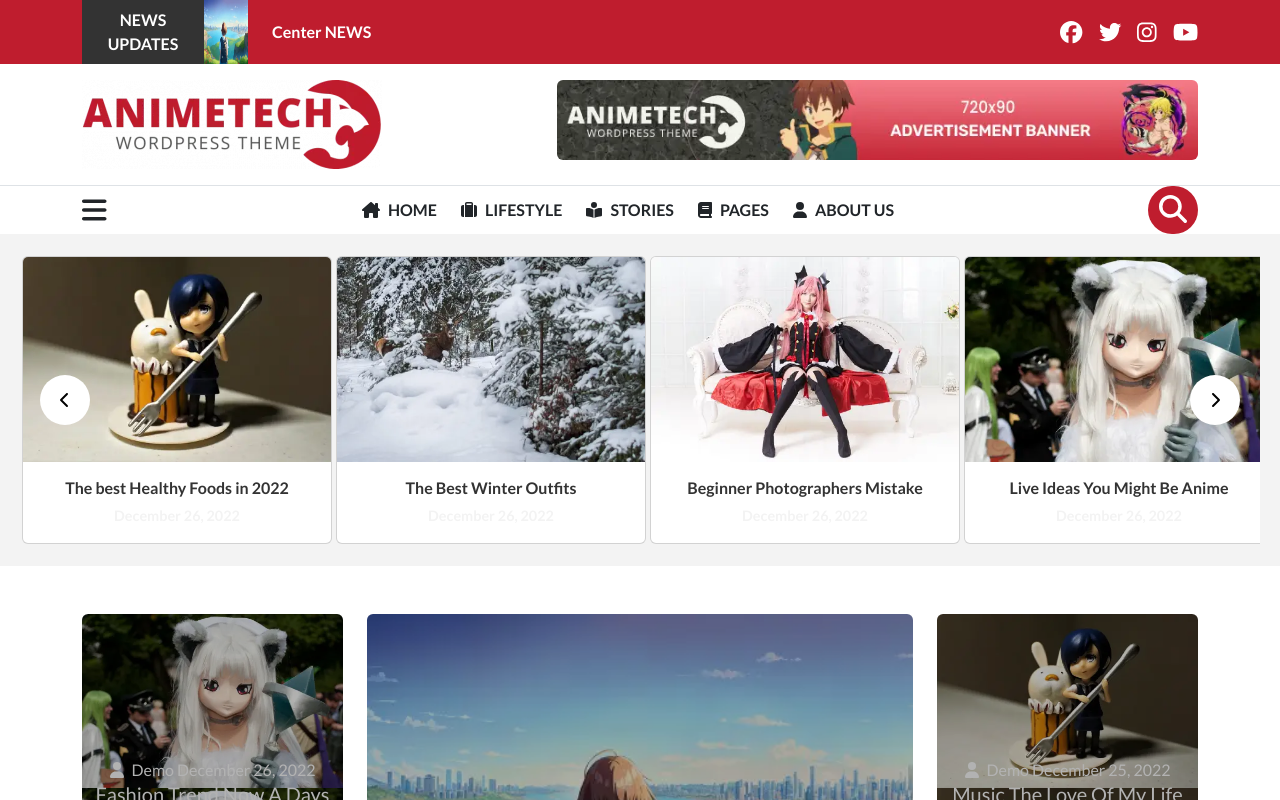
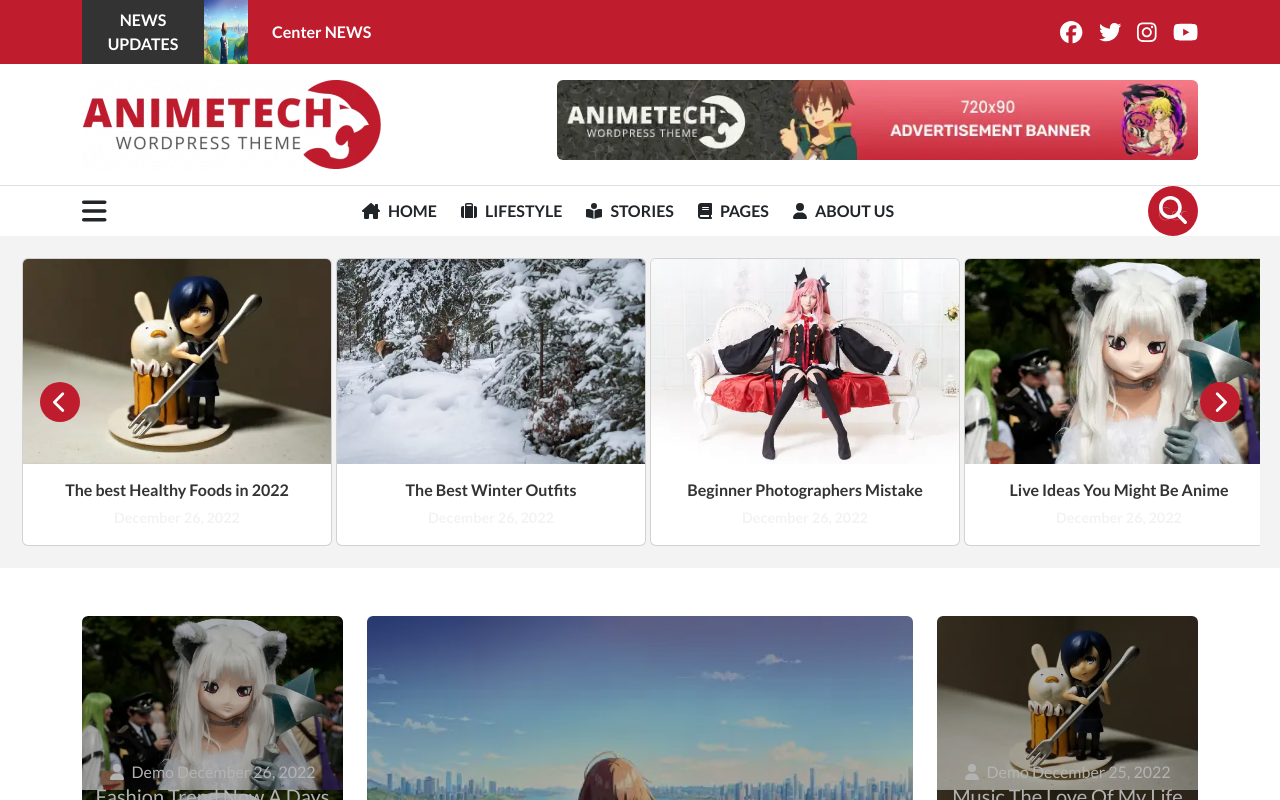
Before and after one commit to Spectrum5/proj-html-vuejs, a Vue app: page / in a window 1280 px wide. Shown: the top 800 px of the page. Built offline with nearby package versions, Linux system fonts and the light colour scheme.

Commit message:
aggiunto hover su arrow SliderMain - Fix Search NavHeader

```diff
--- a/src/components/Header/NavHeader.vue
+++ b/src/components/Header/NavHeader.vue
@@ -82,16 +82,15 @@ ul {
 }
 
 .input-search {
-    height: 48px;
-    width: 40px;
+    height: 50px;
+    width: 50px;
     border-style: none;
     padding: 10px;
-    font-size: 16px;
+    font-size: 1.3rem;
     outline: none;
     border-radius: 25px;
     transition: all .5s ease-in-out;
     background-color: $background_red;
-    padding-right: 40px;
     color: $text_white;
 }
 
@@ -105,7 +104,6 @@ ul {
     width: 50px;
     height: 50px;
     border-style: none;
-    font-size: 20px;
     font-weight: bold;
     outline: none;
     cursor: pointer;
@@ -115,6 +113,10 @@ ul {
     color: $text_white;
     background-color: transparent;
     pointer-events: painted;
+
+    &:hover {
+        background-color: $background_dark;
+    }
 }
 
 .btnn-search:focus~.input-search {
@@ -122,6 +124,9 @@ ul {
     border-radius: 0px;
     border-bottom: 1px solid rgba(255, 255, 255, .5);
     transition: all 500ms cubic-bezier(0, 0.110, 0.35, 2);
+    &:hover {
+        background-color: $background_dark;
+    }
 }
 
 .input-search:focus {
@@ -129,4 +134,7 @@ ul {
     border-radius: 0px;
     border-bottom: 1px solid rgba(255, 255, 255, .5);
     transition: all 500ms cubic-bezier(0, 0.110, 0.35, 2);
+    &:hover {
+        background-color: $background_dark;
+    }
 }</style>
--- a/src/components/Main/SliderMain.vue
+++ b/src/components/Main/SliderMain.vue
@@ -149,14 +149,18 @@ export default {
         position: absolute;
         top: 50%;
         transform: translateY(-50%);
-        width: 50px;
-        height: 50px;
+        width: 40px;
+        height: 40px;
         border-radius: 50%;
-        background-color: #fff;
-        color: #000;
+        background-color: $background_red;
+        color: $text_white;
         font-weight: bold;
         border: none;
         outline: none;
+        font-size: 1.4rem;
+        &:hover {
+            background-color: $background_dark;
+        }
     }
 
     .carousel-btn.left {
```
